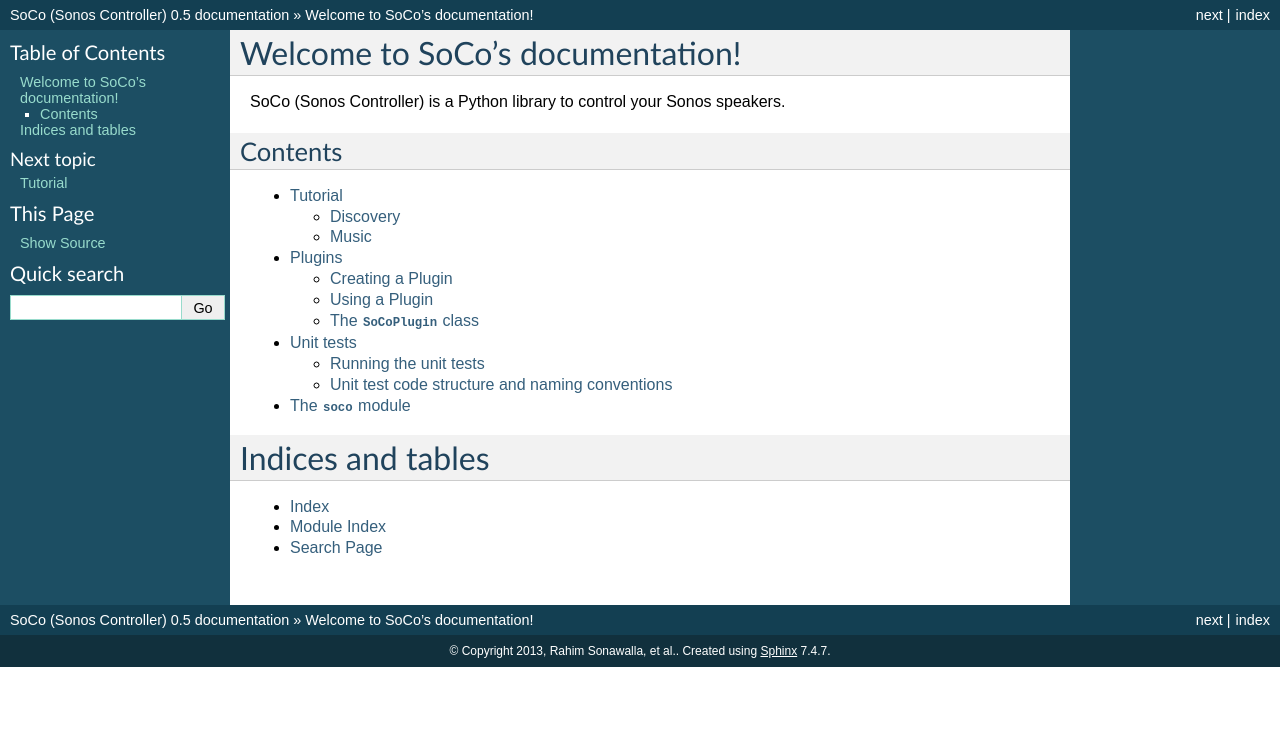
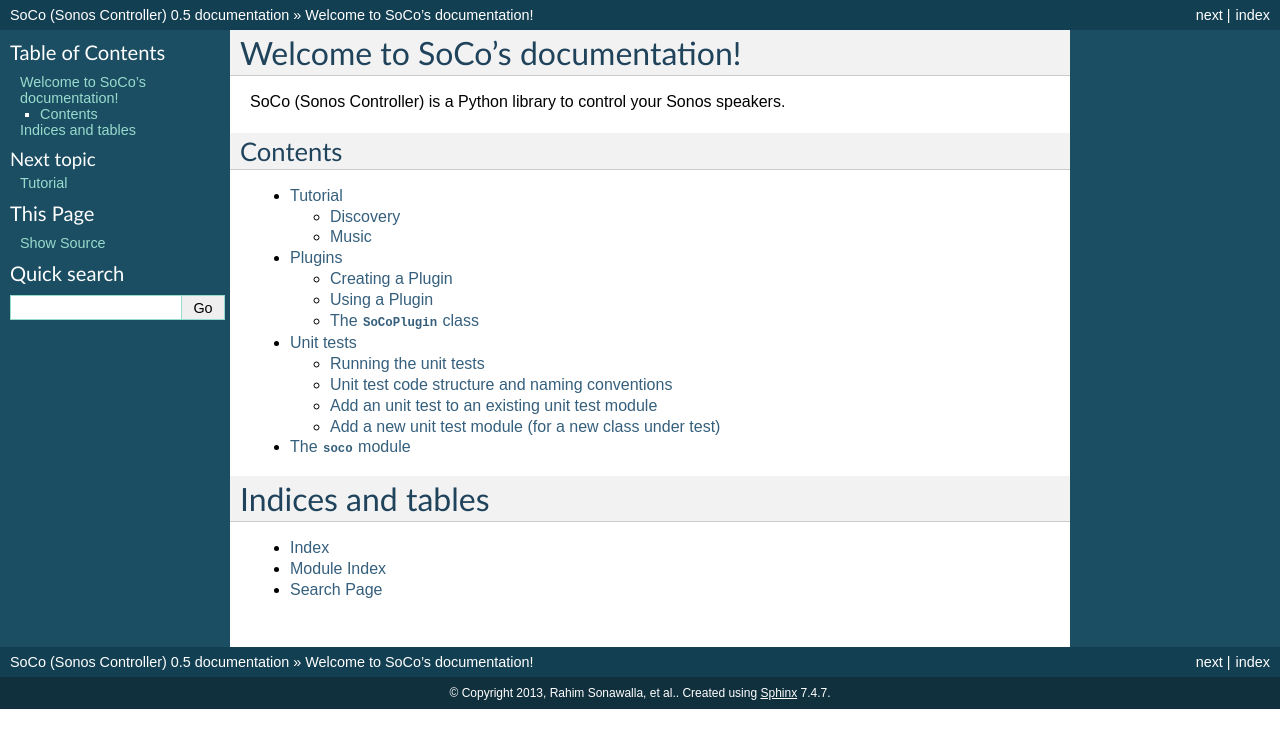
Before and after one commit to SoCo/SoCo, a Sphinx documentation site: the page built from doc/index.rst, in a window 1280 px wide. Shown: the top 748 px of the page. Built offline with Sphinx 7.4.7, drawn with Linux system fonts in a browser that asks for light colours; some of the changed lines change nothing that is shown.

Commit message:
Completed first version of the unit test documentation

```diff
--- a/doc/unittests.rst
+++ b/doc/unittests.rst
@@ -1,19 +1,20 @@
 Unit tests
 **********
 
-The unit tests, written for the *SoCo* module, implements
-elementary checks of whether the individual methods produce the
-expected results. Such tests are especially useful during re-factoring
-and to check that already implemented functionality continues to work
-past updates to the Sonos units internal software.
+The unit tests written for the *SoCo* module implements elementary
+checks of whether the individual methods produce the expected
+results. Such tests are especially useful during re-factoring and to
+check that already implemented functionality continues to work past
+updates to the Sonos units internal software.
 
 Running the unit tests
 ======================
 
 To run the unit tests enter the ``unittest`` folder in the source code
 checkout and run the unit test execution script
-``execute_unittests.py``. To run all the unit tests for the
-*SoCo* module run:
+``execute_unittests.py`` (it is required that the `SoCo` checkout is
+added to the Python path of your system). To run all the unit tests
+for the *SoCo* class run:
 
 .. code-block:: sh
 
@@ -43,6 +44,8 @@
 The unit tests for the *SoCo* code should be organized according to
 the following guidelines.
 
+.. _section_one_module_per_class:
+
 One unit test module per class under test
 -----------------------------------------
 
@@ -53,6 +56,8 @@
 
 Example: Unit tests for the class ``FooBar`` should be stored in
 ``foo_bar_unittests.py``.
+
+.. _section_one_class_per_method:
 
 One unit test class per method under test
 -----------------------------------------
@@ -74,3 +79,86 @@
 ``__parse_error``           ``PrivateParseError``
 ``_my_hidden_method``       ``PrivateMyHiddenMethod``
 ==========================  =========================
+
+.. _section_add_unit_test:
+
+Add an unit test to an existing unit test module
+================================================
+
+To add a unit test case to an existing unit test module ``Foo`` first check
+with the following command which methods that does not yet have unit tests:
+
+.. code-block:: sh
+
+    python execute_unittests.py --modules foo --coverage
+
+After having identified a method to write a unit test for, consider
+what criteria should be tested, e.g. if a correct response is returned
+on valid input, if it fails as expected on invalid input and if it
+returns the expected output. Then implement the unit test by writing a
+class for it, following the naming convention mentioned in section
+:ref:`section_one_class_per_method`. You can read more about unit test
+classes in the `reference documentation
+<http://docs.python.org/2/library/unittest.html>`_ and there is a good
+introduction to unit testing in `Mark Pilgrim's "Dive into Python"
+<http://www.diveintopython.net/unit_testing/index.html>`_ (though the
+aspects of test driven development, that it describes, is not a
+requirement for `SoCo` development).
+
+
+Add a new unit test module (for a new class under test)
+=======================================================
+
+To add unit tests for the methods in a new class follow the steps below:
+
+1. Make a new file in the unit test folder named as mentioned in
+   section :ref:`section_one_module_per_class`.
+2. (Optional) Define an `init` function in the unit test module. Do
+   this only if it is necessary to pass information to the tests at
+   run time. Read more about the `init` function in the section
+   :ref:`section_init_function`.
+3. Add test case classes to this module. See :ref:`section_add_unit_test`.
+
+Then it is necessary to make the unit test execution framework aware of
+your unit test module. Do this by making the following additions to
+the file `execute_unittests.py`.:
+
+1. Import the class under test and the unit test module in the
+   beginning of the file
+2. Add an item to the `UNITTEST_MODULES` dict located right after the
+   `### MAIN SCRIPT` comment. The added item should itself be a
+   dictionary with items like this::
+
+    UNITTEST_MODULES = {
+     'soco': {'name': 'SoCo', 'unittest_module': soco_unittest,
+              'class': soco.SoCo, 'arguments': {'ip': ARGS.ip}},
+     'foo_bar': {'name': 'FooBar', 'unittest_module': foobar_unittest,
+                'class': soco.FooBar,'arguments': {'ip': ARGS.ip}}
+     }
+
+   where both the new imaginary `foo_bar` entry and the existing
+   `soco` entry are shown for clarity. The arguments dict is what will be
+   passed on to the `init` method, see section
+   :ref:`section_init_function`.
+3. Lastly, add the new module to the help text for the `modules`
+   command line argument, defined in the `__build_option_parser`
+   function. The name that should be added to the text is the key for
+   the unit tests in the `UNITTEST_MODULES` dict.
+
+.. _section_init_function:
+
+The `init` function
+-------------------
+
+Normally unit tests should be self-contained and therefore they should
+have all the data they will need built in. However, that does not
+apply to `SoCo`, because the IP's of the Sonos® units will be required
+and there is no way to know them in advance. Therefore, the execution
+script will call the function "init" in the unit test modules, if it
+exists, with a set of predefined arguments that can then be used for
+unit test initialization. Note that the function is to be named
+`init`, not `__init__` like the class initializers. The `init`
+function is called with one argument, which is the dictionary defined
+under the key `arguments` in the unit test modules definition. Please
+regard this as an exception to the general unit test best practices
+guidelines and use it only if there are no other option.
```
